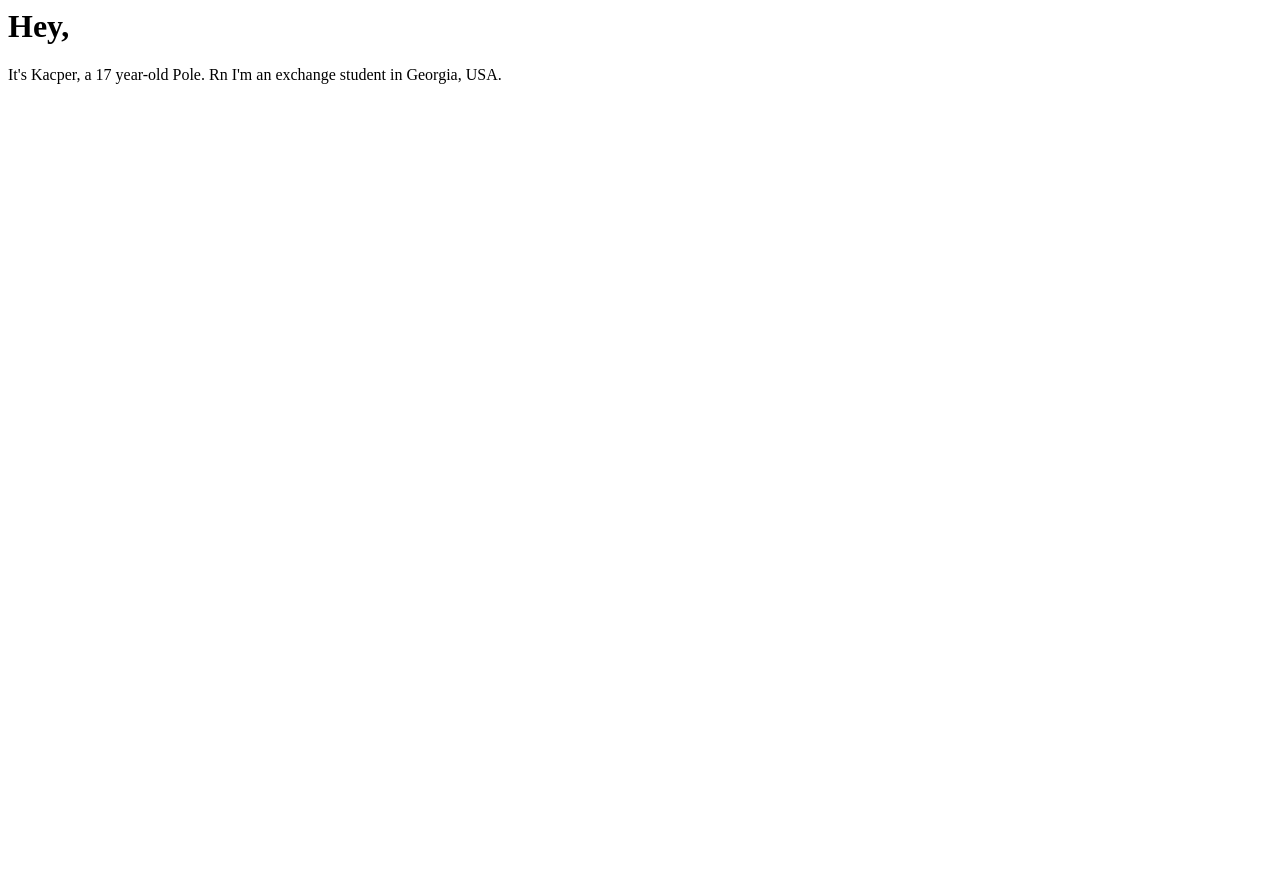
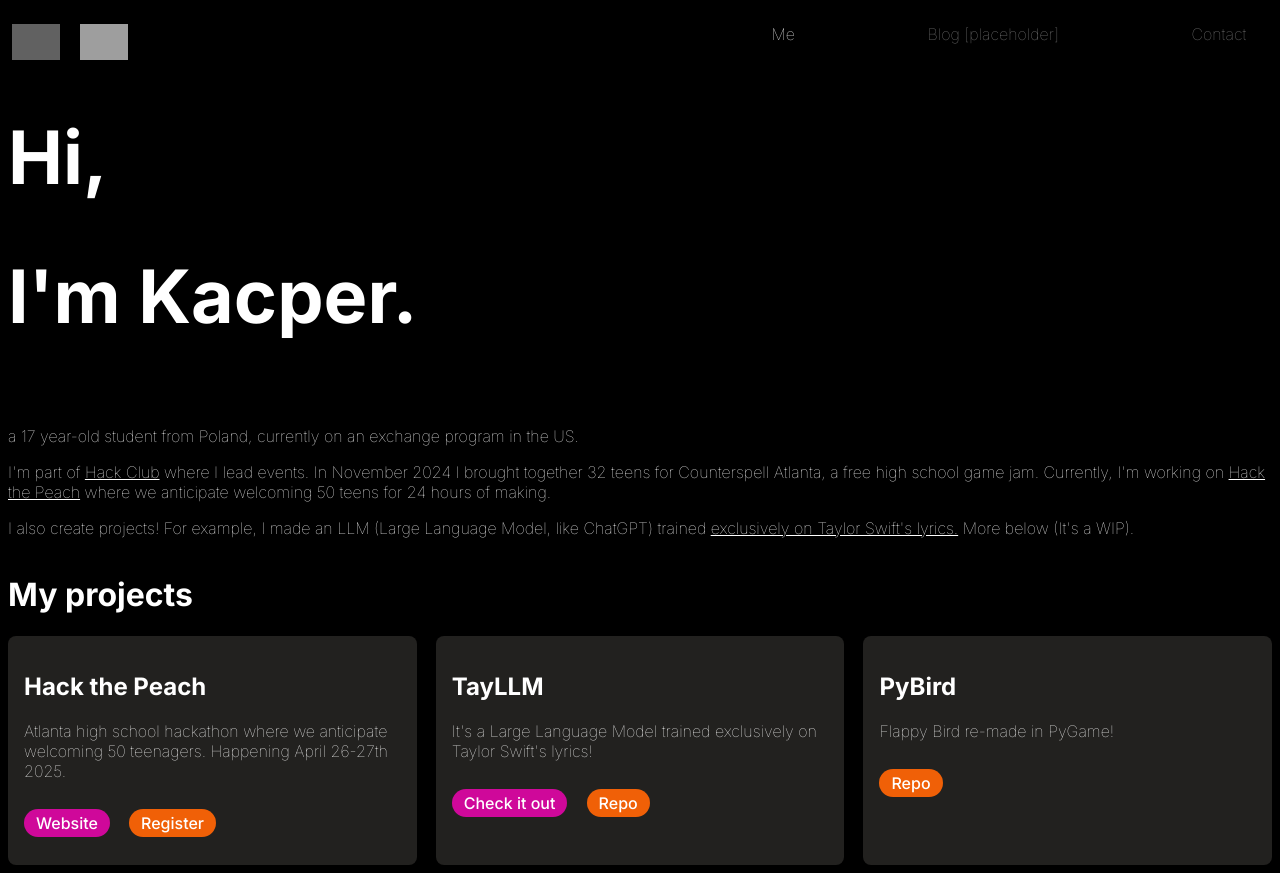
Before and after one commit to A-Potion/personal-website, a plain HTML site: page index.html in a window 1280 px wide. Before the commit the page ends 800 px from the top, so only its background shows below. Drawn offline with Linux system fonts and the light colour scheme; grey boxes are pictures that could not be loaded.

Commit message:
First iteration!

```diff
--- a/index.html
+++ b/index.html
@@ -1,2 +1,78 @@
-<h1>Hey,</h1>
-<p>It's Kacper, a 17 year-old Pole. Rn I'm an exchange student in Georgia, USA.</p>
+<!DOCTYPE html>
+<head>
+    <meta charset="UtF-8">
+    <meta name="viewport" content="width=device-width, initial-scale=10.0">
+    <meta http-equiv="X-UA Compatible" content="ie-edge">
+    <title>wacper</title>
+    <link rel="preconnect" href="https://fonts.googleapis.com">
+    <link rel="preconnect" href="https://fonts.gstatic.com" crossorigin>
+    <link href="https://fonts.googleapis.com/css2?family=Inter:ital,opsz,wght@0,14..32,100..900;1,14..32,100..900&display=swap" rel="stylesheet">
+    <link rel="stylesheet" href="style.css">
+</head>
+<body class="home">
+    <script src="index.js"></script>
+
+    <div class="container">
+        <div class="topnav">
+                <div class="socials">
+                    <a href="https://github.com/A-Potion">
+                        <img class="invert" src="https://github.githubassets.com/assets/GitHub-Mark-ea2971cee799.png">
+                    </a>
+                    <a href="https://www.linkedin.com/in/kacper-wypych-627341241/">
+                        <img src="https://hc-cdn.hel1.your-objectstorage.com/s/v3/dd8b8e0a754b2bb130448be3db28360af65a35b4_inbug-white.png">
+                    </a>
+                </div>
+
+                <a class="active" href="#">Me</a>
+                <a href="#">Blog [placeholder]</a>
+                <a href="/contact"">Contact</a>
+            </div>
+    </div>
+    <div class="container">
+        <div id="intro-name">
+            <h1 id="hi">Hi,</h1>
+            <h1 id="im">I'm Kacper.</h1>
+        </div>
+
+        <div id="intro-bio">
+            <p>a 17 year-old student from Poland, currently on an exchange program in the US.</p>
+            <p>I'm part of <a target="_blank" href="https://hackclub.com">Hack Club</a> where I lead events. In November 2024 I brought together 32 teens for Counterspell Atlanta, a free high school game jam. Currently, I'm working on <a target="_blank" href="https://hackthepeach.com">Hack the Peach</a> where we anticipate welcoming 50 teens for 24 hours of making.</p>
+            <p>I also create projects! For example, I made an <abbr>LLM</abbr> (Large Language Model, like ChatGPT) trained <a target="_blank" href="https://tayllm.streamlit.app">exclusively on Taylor Swift's lyrics.</a> More below (It's a WIP).</p>
+        </div>
+    </div>
+</div>
+
+<h1>My projects</h1>
+
+<div class="tiles-container">
+    <div class="tile">
+        <h2>Hack the Peach</h2>
+        <p>
+            Atlanta high school hackathon where we anticipate welcoming 50 teenagers. Happening April 26-27th 2025.
+        </p>
+        <div class="tile-links">
+            <p><a target="_blank" class="plink" href="https://hackthepeach.com">Website</a></p>
+            <p><a target="_blank" class="olink" href="https://register.hackthepeach.com">Register</a></p>
+        </div>
+    </div>
+    <div class="tile">
+        <h2>TayLLM</h2>
+        <p>
+            It's a Large Language Model trained exclusively on Taylor Swift's lyrics!
+        </p>
+        <div class="tile-links">
+            <p><a target="_blank" class="plink" href="https://tayllm.streamlit.app">Check it out</a></p>
+            <p><a target="_blank" class="olink" href="https://github.com/A-Potion/tayllm">Repo</a></p>
+        </div>
+    </div>
+    <div class="tile">
+        <h2>PyBird</h2>
+        <p>
+            Flappy Bird re-made in PyGame!
+        </p>
+        <div class="tile-links">
+            <p><a target="_blank" class="olink" href="https://github.com/A-Potion/pybird">Repo</a></p>
+        </div>
+    </div>
+</div>
+</body>
--- /dev/null
+++ b/style.css
@@ -0,0 +1,170 @@
+body {
+    background-color: black;
+    font-family: "Inter", sans-serif;
+    font-optical-sizing: auto;
+    font-weight: 100;
+    font-style: normal;
+    color: white;
+}
+
+#intro-name {
+    font-size: 2.3em;
+    color: white;
+    grid-column: 1 / span 2;
+    grid-row: 1 / span 2;
+}
+
+#intro-bio {
+    color: white;
+    grid-column-start: 1;
+    grid-column-end: 4;
+    grid-row: 4 / span 1;
+    font-size: 1em;
+    opacity: 0;
+    animation: fadeInAnimation ease 1s;
+    animation-delay: 1.1s;
+    animation-iteration-count: 1;
+    animation-fill-mode: forwards;
+}
+
+.container {
+    display: grid;
+    gap: 10px;
+}
+
+.topnav {
+    padding-top: 1em;
+    float: left;
+    text-align: right;
+    overflow: hidden;
+}
+
+.topnav .active {
+    color: white;
+}
+
+.topnav a {
+    padding-left: 8vw;
+    padding-right: 2vw;
+    text-decoration: none;
+    color: gray;
+}
+
+.topnav .socials a {
+    float: left;
+    padding-left: 0.25em;
+    padding-right: 1em;
+}
+
+.topnav .socials img {
+    width: 3em;
+    height: auto;
+}
+
+.invert {
+    filter: invert(100%);
+}
+
+#hi {
+    opacity: 0;
+    animation: fadeInAnimation ease 1s;
+    animation-iteration-count: 1;
+    animation-fill-mode: forwards;
+    }
+
+#im {
+    opacity: 0;
+    animation: fadeInAnimation ease 1s;
+    animation-delay: 1s;
+    animation-iteration-count: 1;
+    animation-fill-mode: forwards;
+}
+
+@keyframes fadeInAnimation {
+    0% {
+        opacity: 0;
+    }
+
+    100% {
+        opacity: 1;
+    }
+}
+
+a {
+    color: inherit;
+}
+
+#slack {
+    grid-column: 1 / span 2;
+    text-align: center;
+}
+#email {
+    grid-column: 3 / span 2;
+    text-align: center;
+}
+
+.contact-tile {
+    background-color: #22211f;
+    padding: 2em;
+    border-radius: 0.5em;
+    transition: transform 0.3s ease-in-out;
+}
+
+.contact-tile:hover {
+    transform: scale(1.02);
+}
+
+.tiles-container {
+    display: flex;
+    flex-wrap: wrap;
+    gap: 1.2em;
+}
+
+.tile {
+    flex: 11 0 200px;
+    background-color: #22211f;
+    box-shadow: 0 2px 4px rgba(0, 0, 0, 0.1);
+    padding: 1em;
+    border-radius: 0.5em;
+    transition: transform 0.3s ease-in-out;
+}
+
+.tile:hover {
+    transform: scale(1.02);
+}
+
+.tile-links {
+    display: flex;
+    flex-wrap: wrap;
+    gap: 1.2em;
+}
+
+.plink {
+    background-color: #cf089a;
+    text-decoration: none;
+    padding: 4px 12px 4px 12px;
+    border-radius: 1em;
+    font-weight: 500;
+    transition: font-size 0.3s ease-in-out;
+}
+
+.plink:hover {
+    font-size: 1.08em;
+}
+
+.olink {
+    background-color: #f06007;
+    text-decoration: none;
+    padding: 4px 12px 4px 12px;
+    border-radius: 1em;
+    font-weight: 500;
+    transition: font-size 0.3s ease-in-out;
+}
+
+.olink:hover {
+    font-size: 1.08em;
+}
+
+.hideoverflow {
+    overflow: hidden;
+}
```
Also changed, not shown: contact/index.html (added, +43 -0 lines), 1 other file.
